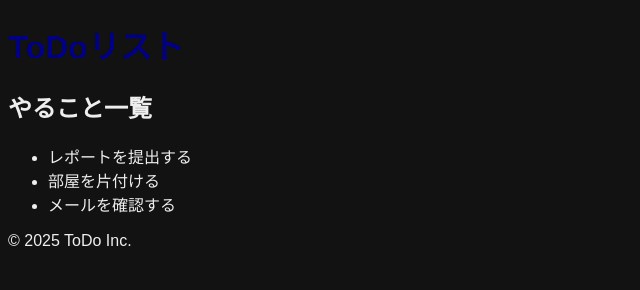
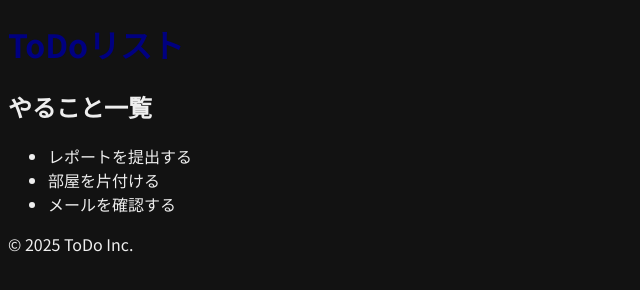
Before and after one commit to shino1892/3R.github.io, a plain HTML site: page index.html in a window 1280 px wide. Shown: the full height of the page, 0-640 px from the left. Drawn offline with Linux system fonts and the light colour scheme.

Commit message:
フォントを変更

```diff
--- a/style.css
+++ b/style.css
@@ -1,5 +1,7 @@
+@import url(http://fonts.googleapis.com/earlyaccess/notosansjp.css);
+
 body {
-  font-family: sans-serif;
+  font-family: "Noto Sans JP", sans-serif;
   background-color: #121212;
   color: #eeeeee;
 }
```
